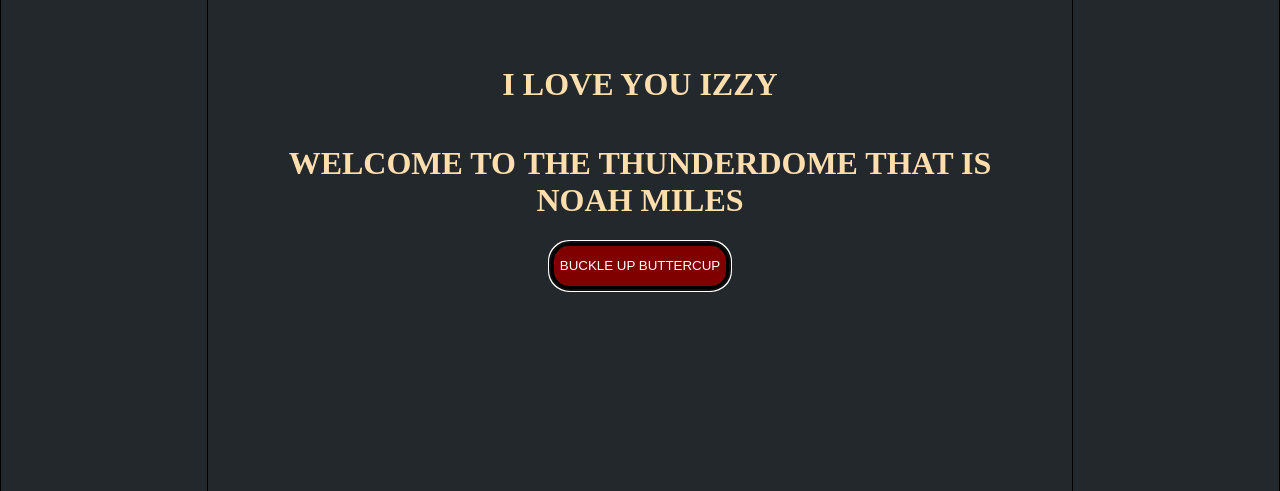
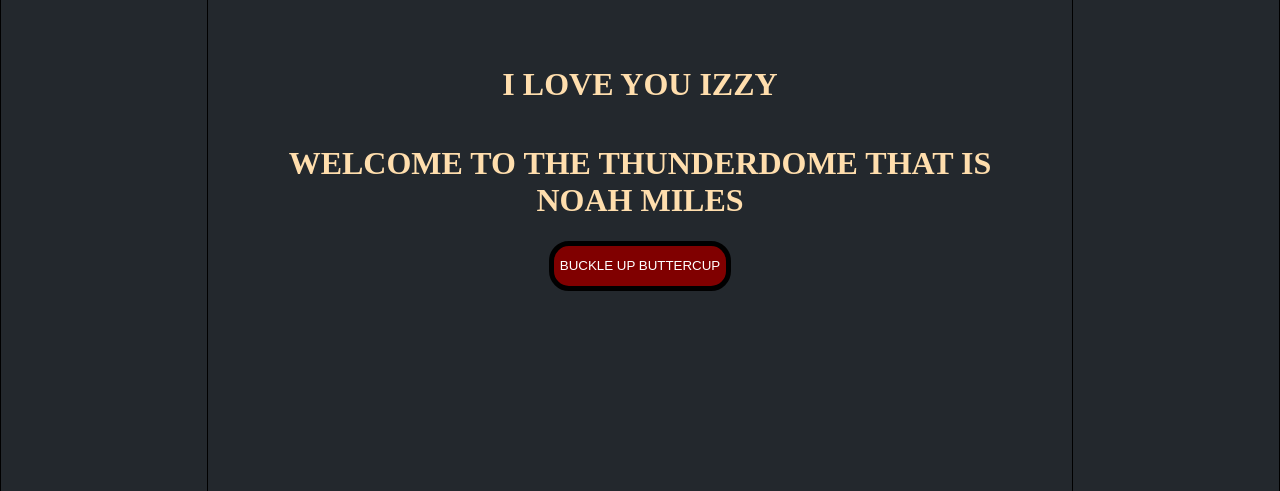
Before and after one commit to noahemiles/noahemiles.github.io, a PHP site: page / in a window 1280 px wide. Shown: the part 252-743 px from the top of the page. Run offline with PHP 8.4, Linux system fonts and the light colour scheme.

Commit message:
remove box around button when autofocus

```diff
--- a/styles/style.css
+++ b/styles/style.css
@@ -53,6 +53,8 @@ body {
     background-color: maroon;
     text-decoration: none;
     color: white;
+    /*remove box around autofocus*/
+    outline: none;
 }
 
 h1 {
```
